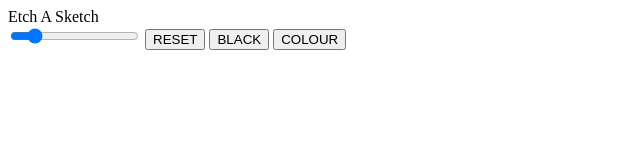
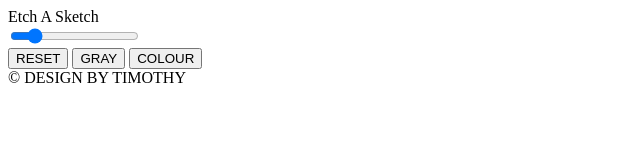
Before and after one commit to Timmyojo/etch-a-skech, a plain HTML site: page index.html in a window 1280 px wide. Shown: the whole page, without its empty margins (0-640 px from the left). Drawn offline with Linux system fonts and the light colour scheme.

Commit message:
modified index file for better alignment of items.

```diff
--- a/index.html
+++ b/index.html
@@ -14,13 +14,22 @@
 
         </div>
         <div class="btn">
-            <input type="range" min="1" max="100" value="16" id="grid-width">
-            <button class="button"><span>RESET</span></button>
-            <button class="button"><span>BLACK</span></button>
-            <button class="button"><span>COLOUR</span></button>
+            <div class="form">
+                <label for="grid-width"></label>
+                <input type="range" min="1" max="100" value="16" id="grid-width">
+
+            </div>
+            <div class="m-btn">
+                <button id="reset"><span>RESET</span></button>
+            <button id="gray"><span>GRAY</span></button>
+            <button id="colour"><span>COLOUR</span></button>
+
+            </div>
         </div>
     </div>
-
+    <footer>
+        <div>&copy; DESIGN BY TIMOTHY</div>
+    </footer>
     <script src="script.js"></script>
 </body>
 </html>
```
